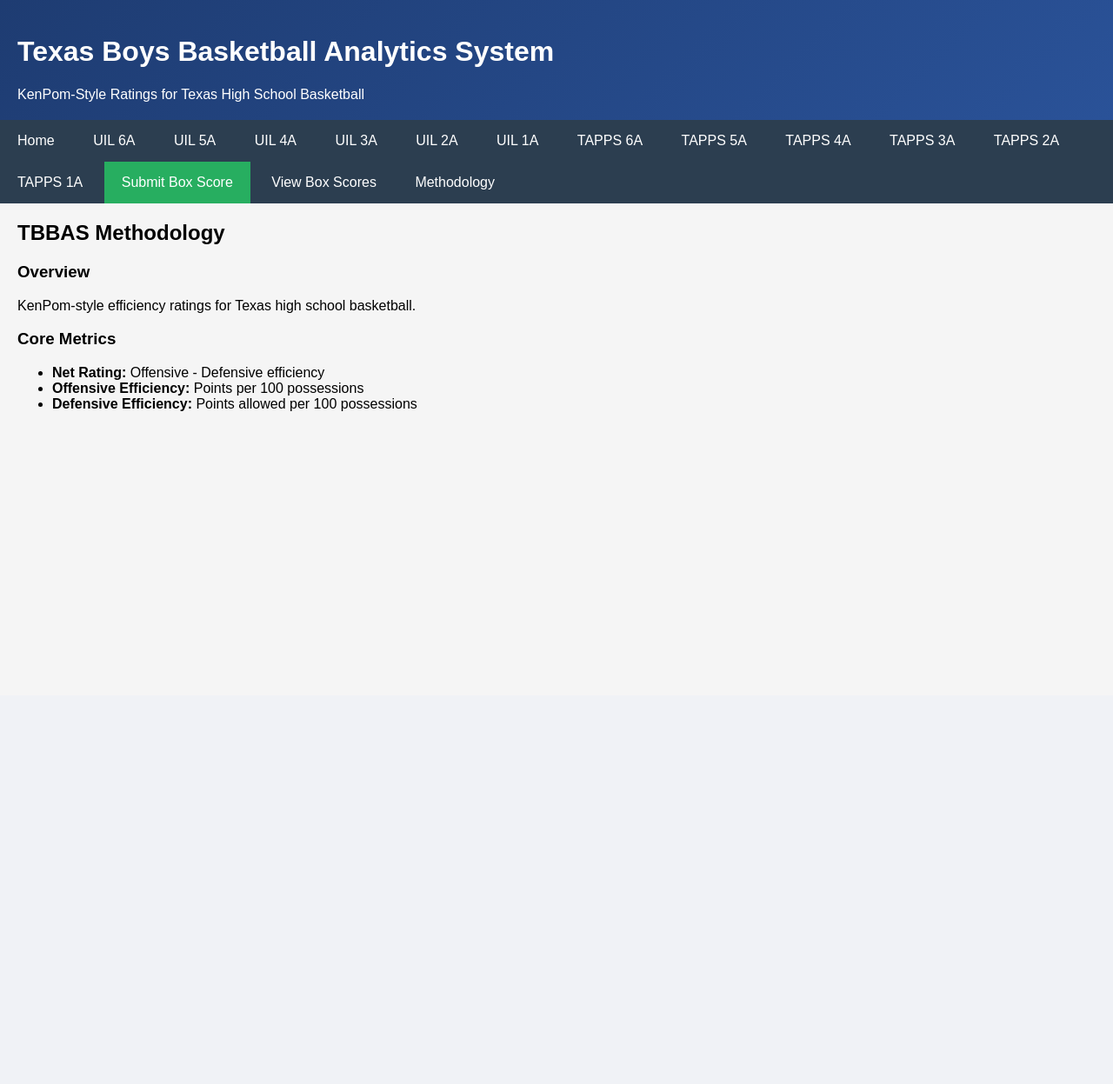
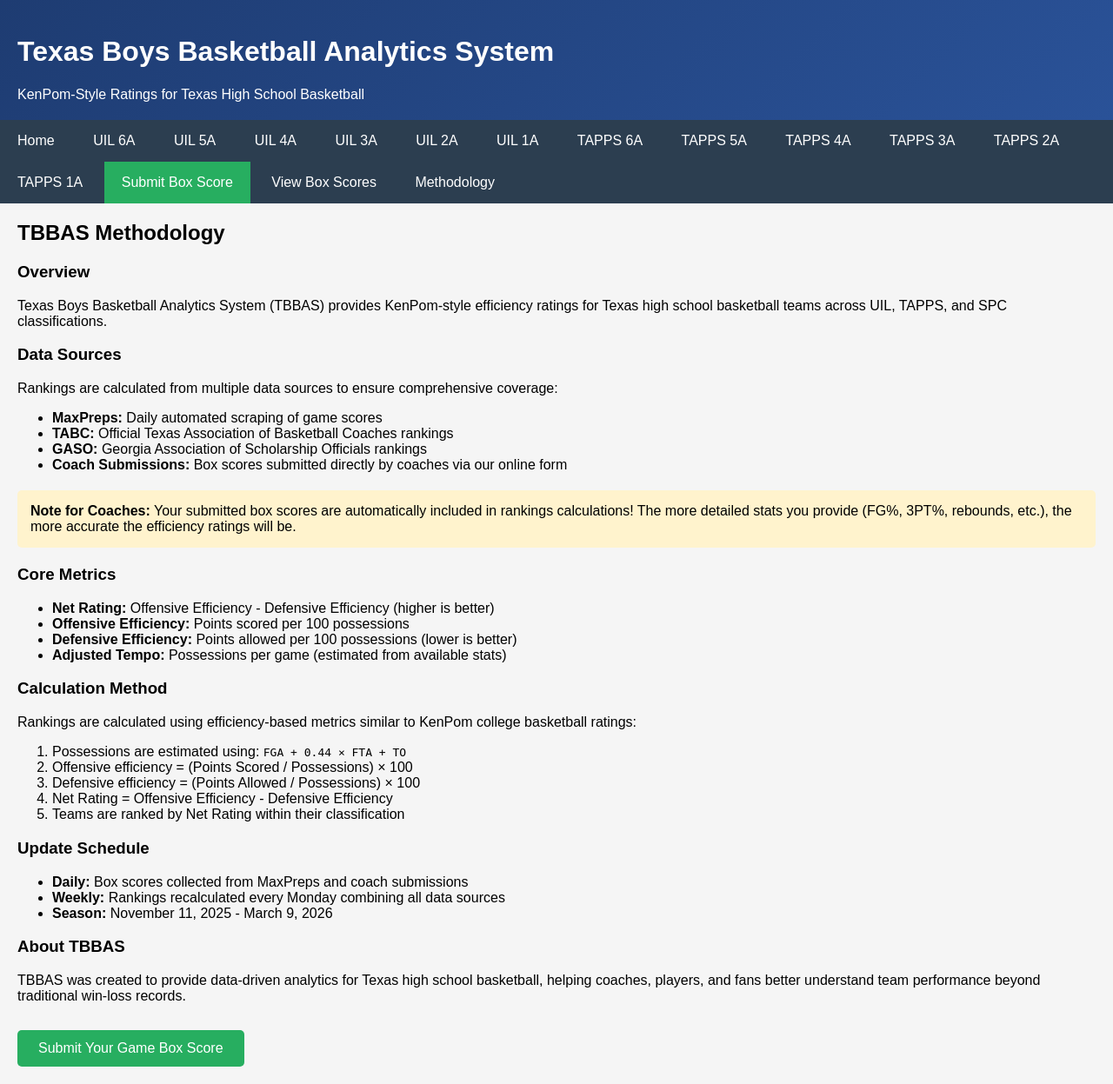
Before and after one commit to teamarete/TBBAS, a Flask app: page /methodology in a window 1280 px wide. Shown: the whole page at 87% size. Before the commit the page ends 473 px from the top, so only its background shows below. Run offline with Flask 3, Linux system fonts and the light colour scheme.

Commit message:
Update to 2025-26 season and clarify coach submissions
Changes:
- Updated homepage from "2024-25" to "2025-26 Season Rankings"
- Added note that coach-submitted box scores are included in rankings
- Expanded methodology page with comprehensive details:
  * All data sources listed (MaxPreps, TABC, GASO, coach submissions)
  * Clear note that coach submissions are automatically included
  * Detailed calculation method explanation
  * Update schedule (daily/weekly)
  * Season dates (Nov 11, 2025 - Mar 9, 2026)

Technical Confirmation:
- Verified ranking calculator (ranking_calculator.py line 50) uses
  ALL box scores from database via BoxScore.query.all()
- This includes both auto-scraped AND coach-submitted games
- No code changes needed - already working correctly ✓

Coaches can submit games at /submit-boxscore and they will
automatically be included in the next weekly rankings update.

🤖 Generated with [Claude Code](https://claude.com/claude-code)

Co-Authored-By: Claude <noreply@anthropic.com>

```diff
--- a/templates/index.html
+++ b/templates/index.html
@@ -1,7 +1,8 @@
 {% extends "base.html" %}
 {% block content %}
-<h2>2024-25 Season Rankings</h2>
+<h2>2025-26 Season Rankings</h2>
 <p>Select a classification above to view the Top 40 rankings.</p>
+<p style="color: #666; font-size: 0.95em;">Rankings are calculated from game data including MaxPreps, TABC, GASO, and coach-submitted box scores.</p>
 <div style="margin-top: 30px;">
     <h3>Available Classifications:</h3>
     {% for class_code, class_name in classifications.items() %}
--- a/templates/methodology.html
+++ b/templates/methodology.html
@@ -1,12 +1,55 @@
 {% extends "base.html" %}
 {% block content %}
 <h2>TBBAS Methodology</h2>
+
 <h3>Overview</h3>
-<p>KenPom-style efficiency ratings for Texas high school basketball.</p>
+<p>Texas Boys Basketball Analytics System (TBBAS) provides KenPom-style efficiency ratings for Texas high school basketball teams across UIL, TAPPS, and SPC classifications.</p>
+
+<h3>Data Sources</h3>
+<p>Rankings are calculated from multiple data sources to ensure comprehensive coverage:</p>
+<ul>
+    <li><strong>MaxPreps:</strong> Daily automated scraping of game scores</li>
+    <li><strong>TABC:</strong> Official Texas Association of Basketball Coaches rankings</li>
+    <li><strong>GASO:</strong> Georgia Association of Scholarship Officials rankings</li>
+    <li><strong>Coach Submissions:</strong> Box scores submitted directly by coaches via our online form</li>
+</ul>
+<p style="background: #fff3cd; padding: 15px; border-radius: 5px; margin: 20px 0;">
+    <strong>Note for Coaches:</strong> Your submitted box scores are automatically included in rankings calculations!
+    The more detailed stats you provide (FG%, 3PT%, rebounds, etc.), the more accurate the efficiency ratings will be.
+</p>
+
 <h3>Core Metrics</h3>
 <ul>
-    <li><strong>Net Rating:</strong> Offensive - Defensive efficiency</li>
-    <li><strong>Offensive Efficiency:</strong> Points per 100 possessions</li>
-    <li><strong>Defensive Efficiency:</strong> Points allowed per 100 possessions</li>
+    <li><strong>Net Rating:</strong> Offensive Efficiency - Defensive Efficiency (higher is better)</li>
+    <li><strong>Offensive Efficiency:</strong> Points scored per 100 possessions</li>
+    <li><strong>Defensive Efficiency:</strong> Points allowed per 100 possessions (lower is better)</li>
+    <li><strong>Adjusted Tempo:</strong> Possessions per game (estimated from available stats)</li>
 </ul>
+
+<h3>Calculation Method</h3>
+<p>Rankings are calculated using efficiency-based metrics similar to KenPom college basketball ratings:</p>
+<ol>
+    <li>Possessions are estimated using: <code>FGA + 0.44 × FTA + TO</code></li>
+    <li>Offensive efficiency = (Points Scored / Possessions) × 100</li>
+    <li>Defensive efficiency = (Points Allowed / Possessions) × 100</li>
+    <li>Net Rating = Offensive Efficiency - Defensive Efficiency</li>
+    <li>Teams are ranked by Net Rating within their classification</li>
+</ol>
+
+<h3>Update Schedule</h3>
+<ul>
+    <li><strong>Daily:</strong> Box scores collected from MaxPreps and coach submissions</li>
+    <li><strong>Weekly:</strong> Rankings recalculated every Monday combining all data sources</li>
+    <li><strong>Season:</strong> November 11, 2025 - March 9, 2026</li>
+</ul>
+
+<h3>About TBBAS</h3>
+<p>TBBAS was created to provide data-driven analytics for Texas high school basketball, helping coaches, players, and fans better understand team performance beyond traditional win-loss records.</p>
+
+<p style="margin-top: 30px;">
+    <a href="/submit-boxscore" style="background: #27ae60; color: white; padding: 12px 24px; border-radius: 5px; text-decoration: none; display: inline-block;">
+        Submit Your Game Box Score
+    </a>
+</p>
+
 {% endblock %}
```
